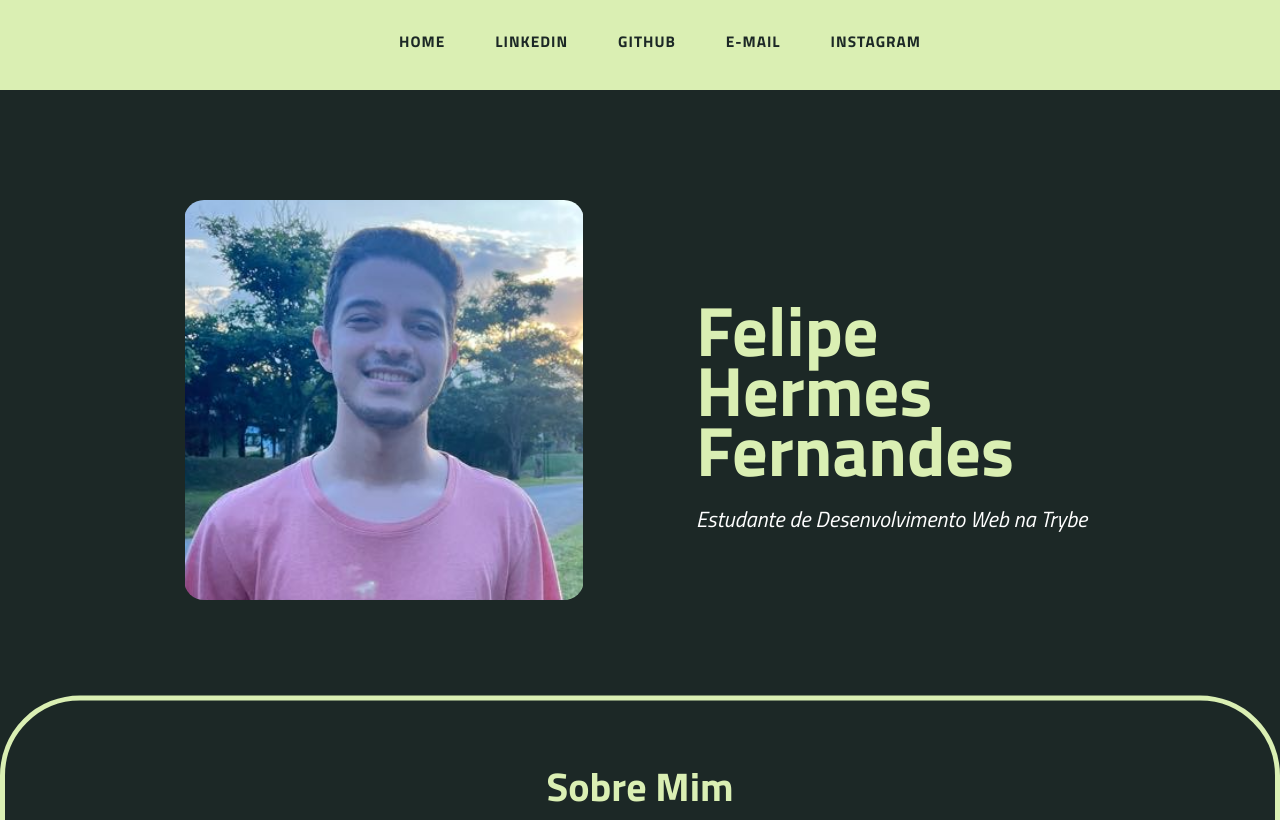
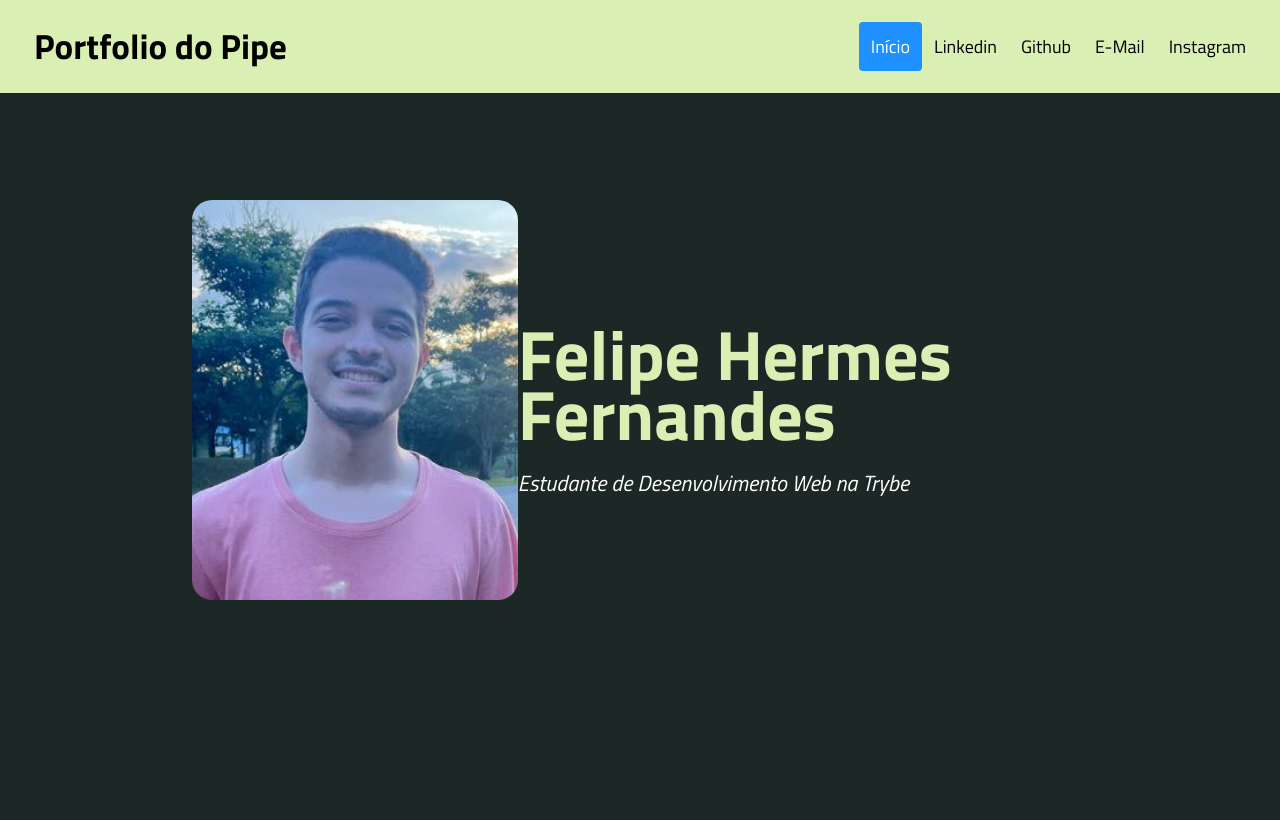
Before and after one commit to felipehfernandes/felipehfernandes.github.io, a plain HTML site: page index.html in a window 1280 px wide. Shown: the top 820 px of the page. Drawn offline with Linux system fonts and the light colour scheme.

Commit message:
atualização do  layout e adicionando animações

```diff
--- a/index.html
+++ b/index.html
@@ -13,8 +13,27 @@
 </head>
 
 <body>
+
+  <!-- Cabeçalho -->
+
   <header class="header-container">
-    <section id="header-menu">
+
+      <!-- Menu -->
+
+      <!-- COLOCAR ÍCONES DO LADO DOS TEXTOS -->
+
+        <div id="navbar">
+          <a href="#default" id="logo">Portfolio do Pipe</a>
+          <div id="navbar-right">
+            <a class="active" href="#home">Início</a>
+            <a href="https://www.linkedin.com/in/felipe-fernandes-2ab293182/" target="_blank">Linkedin</a>
+            <a href="https://github.com/felipehfernandes" target="_blank">Github</a>
+            <a href="https://mail.google.com/mail/?view=cm&source=mailto&to=felipehfernandes1807@gmail.com" target="_blank">E-Mail</a>
+            <a href="https://www.instagram.com/felipipe_hf/" target="_blank">Instagram</a>
+          </div>
+        </div>
+
+        <!-- <section id="header-menu">
           <nav>
             <ul class="menu">
               <li><a href="#">Home</a></li>
@@ -31,7 +50,10 @@
                 <a href="https://www.instagram.com/felipipe_hf/" target="_blank">Instagram</a>
               </li>
             </ul>
-      </nav>
+          </nav> -->
+
+      <!-- Perfil -->
+
         <div class="header-content">
           <div class="perfil">
             <img
@@ -47,6 +69,11 @@
         </div>
     </section>
   </header>
+
+  <!-- COLOCAR ANIMAÇÃO PARA SCROLLAR PARA BAIXO -->
+
+  <!-- Sobre Mim -->
+
   <main class="container">
     <div class="about-me frame">
       <div>
@@ -67,6 +94,9 @@
         </p>
       </div>
     </div>
+
+    <!-- Skills -->
+
     <section class="skills-container ">
     <div class="hard-skills">
       <h3>Hard Skills</h3>
--- a/main.css
+++ b/main.css
@@ -11,7 +11,7 @@ body {
 .header-container {
     height: 100vh;
     width: 100vw;
-    margin-bottom: 150px;
+    margin-bottom: 300px;
 }
 
 * {
@@ -37,46 +37,11 @@ a {
     position: relative;
 }
 
-nav {
-    display: flex;
-    justify-content: space-around;
-    align-items: center;
-    position: fixed;
-    left: 0px;
-    top: 0px;
-    width: 100%;
-    z-index: 1;
-    background-color: #DAEFB3;
-}
-
-nav ul {
-    display: flex;
-}
-
-nav ul li a {
-    height: 35px;
-    list-style: 45px;
-    margin: 3px;
-    padding: 0px 22px;
-    display: flex;
-    color: #1C2826;
-    font-size: 0.7em;
-    text-transform: uppercase;
-    font-weight: 500;
-    letter-spacing: 1px;
-    margin-top: 8px;
-    font-weight: bold;
-}
-
-nav ul li a:hover {
-    color: #C5C6C7;
-}
-
 .perfil img {
     width: 100%;
     height: 100%;
     border-radius: 20px;
-    object-fit: contain;
+    object-fit: cover;
 }
 
 .perfil {
@@ -84,20 +49,22 @@ nav ul li a:hover {
     height: 400px;
 }
 
+
+
 .header-content {
-    width: 80%;
+    width: 70%;
     display: flex;
     justify-content: space-around;
     align-items: center;
     position: absolute;
     left: 50%;
     top: 50%;
-    /* Vi na w3schools.com como uma solução para centralizar os elementos, não entendo perfeitamente como funciona.*/
     transform: translate(-50%, -50%);
 }
 
 .header-text {
-    width: 400px;
+    width: 700px;
+    transition: 0.9s;
 }
 
 .header-text h1 {
@@ -177,3 +144,66 @@ nav ul li a:hover {
 .footer-container {
     text-align: center;
 }
+
+/* Create a sticky/fixed navbar */
+#navbar {
+    overflow: hidden;
+    background-color: #DAEFB3;
+    padding: 1em;
+    transition: 0.9s;
+    position: fixed; /* Sticky/fixed navbar */
+    width: 100%;
+    top: 0; /* At the top */
+    z-index: 1;
+}
+
+  /* Style the navbar links */
+  #navbar a {
+    float: left;
+    color: black;
+    text-align: center;
+    padding: 12px;
+    text-decoration: none;
+    font-size: 18px;
+    line-height: 25px;
+    border-radius: 4px;
+  }
+
+  /* Style the logo */
+  #navbar #logo {
+    font-size: 35px;
+    font-weight: bold;
+    transition: 0.4s;
+  }
+
+  /* Links on mouse-over */
+  #navbar a:hover {
+    background-color: #ddd;
+    color: black;
+  }
+
+  /* Style the active/current link */
+  #navbar a.active {
+    background-color: dodgerblue;
+    color: white;
+  }
+
+  /* Display some links to the right */
+  #navbar-right {
+    float: right;
+  }
+
+  /* Add responsiveness - on screens less than 580px wide, display the navbar vertically instead of horizontally */
+  @media screen and (max-width: 580px) {
+    #navbar {
+      padding: 20px 10px !important; /* Use !important to make sure that JavaScript doesn't override the padding on small screens */
+    }
+    #navbar a {
+      float: none;
+      display: block;
+      text-align: left;
+    }
+    #navbar-right {
+      float: none;
+    }
+  }
```
Lines whose indentation alone changed are shown as unchanged.
